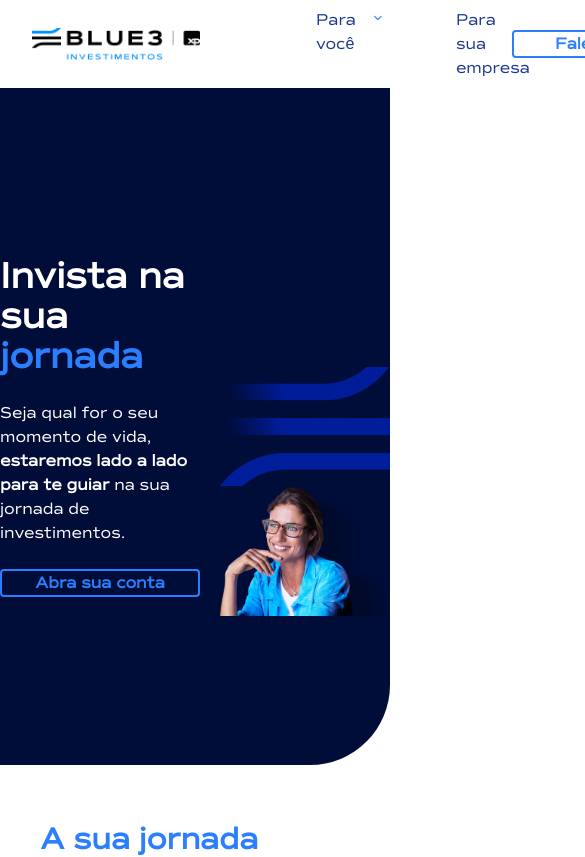
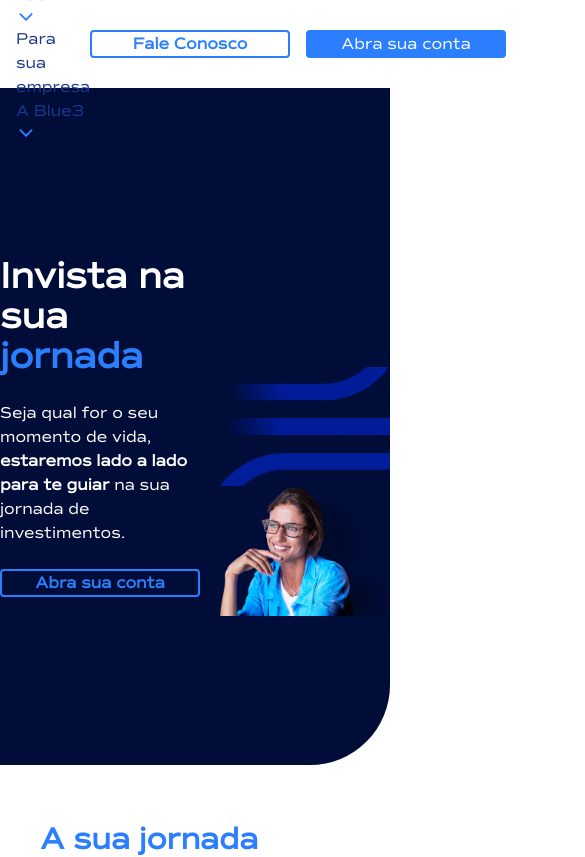
Before and after one commit to lucasolasz/caseblue3invest, a Next.js app: page / in a window 390 px wide. Shown: the top 857 px of the page, 585 px wide, since content can reach past the window. Built offline with nearby package versions, Linux system fonts and the light colour scheme.

Commit message:
Submenu Para você

```diff
--- a/src/components/navbar.tsx
+++ b/src/components/navbar.tsx
@@ -4,25 +4,26 @@ import { IoIosArrowDown } from "react-icons/io";
 
 export function Navbar() {
   return (
+    <div className="bg-white w-full group">
       <div className="flex items-center px-4 h-22 ">
-      <div className="flex items-center">
+        <div className="md:flex md:items-center">
           <Image
             src="/assets/logo-home.png"
             alt="Logo"
             width={200}
             height={200}
-          className="p-4"
+            className="md:p-4"
           />
-        <ul className="flex gap-8 ml-25 text-blue-900">
-          <li className="flex gap-2">
+          <ul className="md:flex md:gap-8 md:ml-25 text-blue-900">
+            <li className="md:flex md:gap-2 ">
               Para você{" "}
               <IoIosArrowDown
                 size={20}
                 className="cursor-pointer text-blue-500"
               />
             </li>
-          <li className="mx-10">Para sua empresa </li>
-          <li className="flex gap-2">
+            <li className="md:mx-10">Para sua empresa </li>
+            <li className="md:flex md:gap-2">
               A Blue3{" "}
               <IoIosArrowDown
                 size={20}
@@ -32,10 +33,33 @@ export function Navbar() {
           </ul>
         </div>
 
-      <div className="flex gap-4 ml-auto">
+        <div className="flex gap-4 ml-auto ">
           <BtnSite isTransparent={true}> Fale Conosco</BtnSite>
           <BtnSite isTransparent={false}> Abra sua conta</BtnSite>
         </div>
       </div>
+
+      <div className="z-2 hidden md:group-hover:block bg-white w-full absolute md:h-[150px] border-t border-gray-200">
+        <div className="flex md:text-start md:mx-80 md:my-10">
+          <div className="max-w-80">
+            <h1 className="text-blue-500 md:text-1xl">Para a sua jornada</h1>
+            <p className="md:text-[14px] text-gray-500">
+              Conheça todas as soluções da Blue3 para a construção e evolução da
+              sua jornada.
+            </p>
+          </div>
+
+          <div className="md:flex md:flex-col md:mx-30 md:gap-5 w-fit">
+            <a href="#">Renda Variável</a>
+            <a href="#">Renda Fixa</a>
+          </div>
+
+          <div className="md:flex md:flex-col md:gap-5 w-fit">
+            <a href="#">Produtos internacionais</a>
+            <a href="#">HUB de Educação</a>
+          </div>
+        </div>
+      </div>
+    </div>
   );
 }
```
Lines whose indentation alone changed are shown as unchanged.
